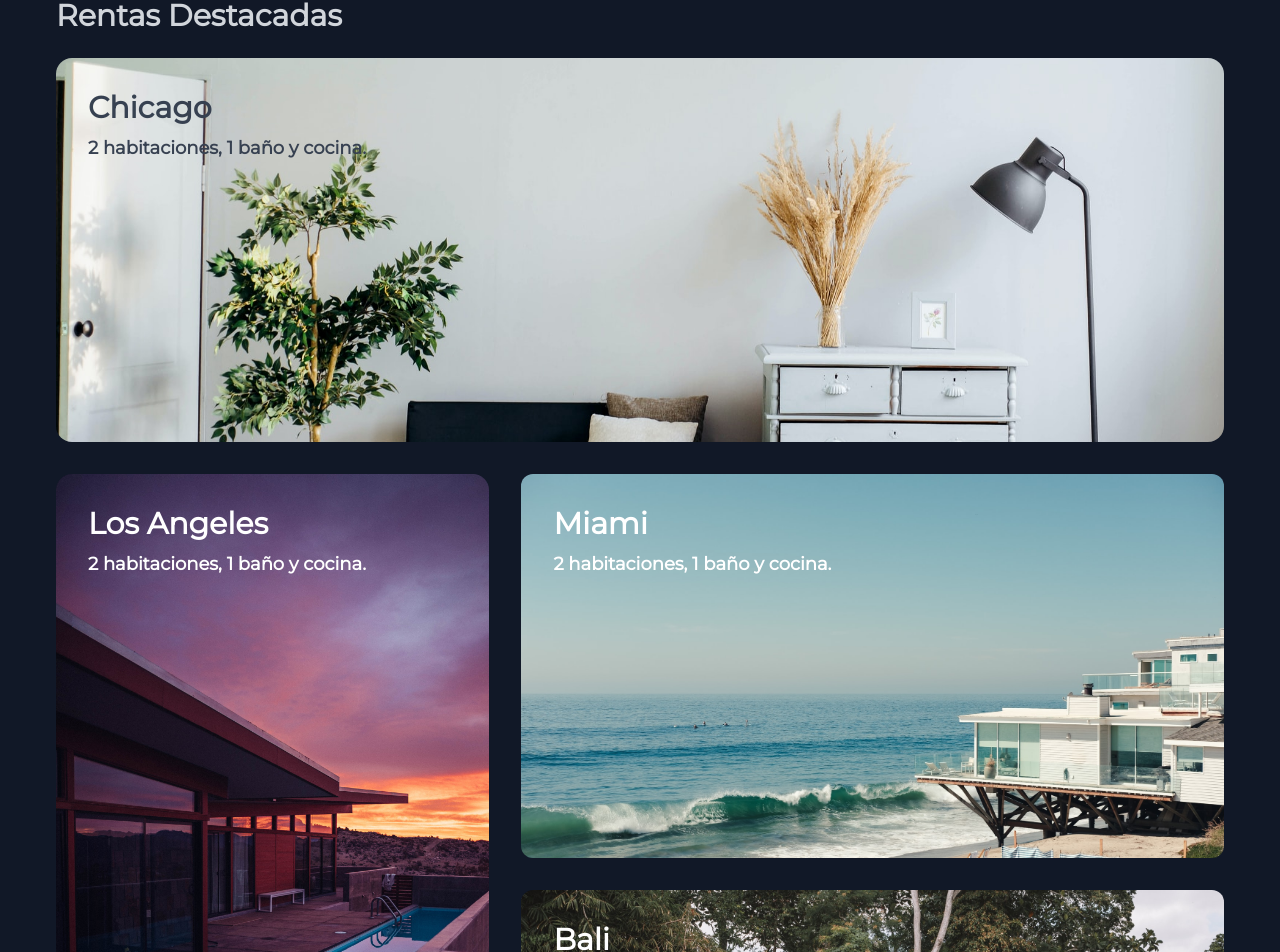
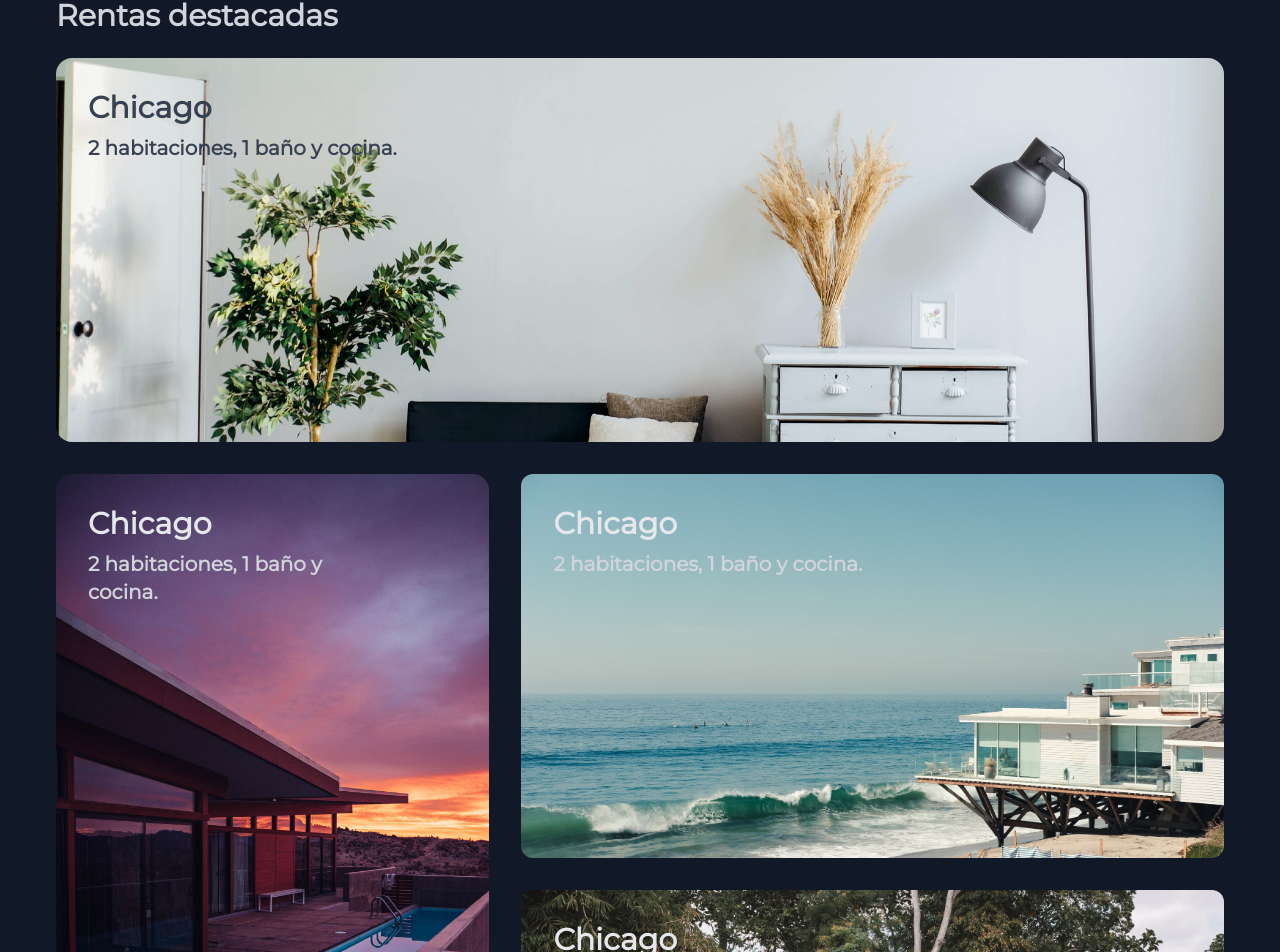
Before and after one commit to carlos-angel/travel, a React (Vite) app: page / in a window 1280 px wide. Shown: the part 1070-2022 px from the top of the page. Built offline with nearby package versions, Linux system fonts and the light colour scheme.

Commit message:
refactor: add componente TrendingStays

```diff
--- /dev/null
+++ b/src/components/TrendingStays.jsx
@@ -0,0 +1,60 @@
+import React from 'react';
+
+const TrendingStays = ({ children, id, title }) => {
+  return (
+    <section id={id} className='h-full px-6 lg:px-14'>
+      <p className='pb-6 text-3xl font-semibold text-primary dark:text-gray-300'>{title}</p>
+      {children}
+    </section>
+  );
+};
+
+const Top = ({ children }) => (
+  <div className='w-full mb-8 h-96 lg:flex-none'>
+    {children}
+  </div>
+);
+
+const Bottom = ({ children }) => (
+  <div className='lg:flex lg:h-1/3 lg:w-full lg:flex-none'>
+    {children}
+  </div>
+);
+
+const BottomLeft = ({ children }) => (
+  <div className='w-full mb-8 h-96 lg:w-3/5 lg:h-auto'>
+    {children}
+  </div>
+);
+
+const BottomRight = ({ children }) => (
+  <div className='lg:flex lg:flex-col lg:w-full lg:pl-8'>{children}</div>
+);
+
+const Card = ({children, className}) => (
+  <div className={className}>
+    {children}
+  </div>
+);
+
+const CardTitle = ({title, className}) => (
+  <p className={`${className ?? 'cardTitle lg:text-gray-200'}`}>{title}</p>
+);
+
+const CardDescription = ({description, className}) => (
+  <p className={`${className ?? 'pl-8 mr-24 text-base font-extrabold text-white lg:text-xl lg:text-gray-300'}`}>
+    {description}
+  </p>
+)
+
+TrendingStays.Top = Top;
+
+TrendingStays.Bottom = Bottom;
+TrendingStays.BottomLeft = BottomLeft;
+TrendingStays.BottomRight = BottomRight;
+
+TrendingStays.Card = Card;
+TrendingStays.Card.Title = CardTitle;
+TrendingStays.Card.Description = CardDescription;
+
+export default TrendingStays;
--- a/src/screens/Home.jsx
+++ b/src/screens/Home.jsx
@@ -8,6 +8,7 @@ import { Navbar } from 'components/Navbar';
 import { TabBar } from 'components/TabBar';
 import travels from 'content/travels';
 import { DarkMode } from 'components/DarkMode';
+import TrendingStays from '../components/TrendingStays';
 
 export const Home = () => {
   const [showPage, setShowPage] = useState('home');
@@ -86,48 +87,37 @@ export const Home = () => {
           </div>
         </section>
 
-        <section id='trendingStays' className='h-full px-6 lg:px-14'>
-          <p className='pb-6 text-3xl font-semibold text-primary dark:text-gray-300'>
-            Rentas Destacadas
-          </p>
-          <div className='flex flex-col items-center justify-center w-full h-full'>
-            <TravelCard className='w-full mb-8 bg-cover h-96 bg-chicago rounded-2xl lg:flex-none lg:bg-center'>
-              <TravelCard.Title title='Chicago' className='cardTitle lg:text-gray-700' />
-              <TravelCard.Description
+        <TrendingStays id='trendingStays' title='Rentas destacadas'>
+          <TrendingStays.Top>
+            <TrendingStays.Card className='w-full h-full bg-cover rounded-2xl lg:bg-center bg-chicago'>
+              <TrendingStays.Card.Title title='Chicago' className='cardTitle lg:text-gray-700' />
+              <TrendingStays.Card.Description
                 description='2 habitaciones, 1 baño y cocina.'
-                className='pl-8 mr-24 text-base font-extrabold text-white lg:text-lg lg:font-semibold lg:text-gray-700'
+                className='pl-8 mr-24 text-base font-extrabold text-white lg:text-xl lg:text-gray-700'
               />
-            </TravelCard>
+            </TrendingStays.Card>
+          </TrendingStays.Top>
 
-            <div className='lg:flex lg:h-1/3 lg:w-full lg:flex-none'>
-              <TravelCard className='w-full mb-8 bg-cover h-96 bg-LA rounded-2xl lg:w-3/5 lg:h-auto'>
-                <TravelCard.Title title='Los Angeles' className='cardTitle' />
-                <TravelCard.Description
-                  description='2 habitaciones, 1 baño y cocina.'
-                  className='pl-8 mr-24 text-base font-extrabold text-white lg:text-lg lg:font-semibold'
-                />
-              </TravelCard>
+          <TrendingStays.Bottom>
+            <TrendingStays.BottomLeft>
+              <TrendingStays.Card className='w-full bg-cover  h-96 bg-LA rounded-2xl lg:w-full lg:h-full'>
+                <TrendingStays.Card.Title title='Chicago' />
+                <TrendingStays.Card.Description description='2 habitaciones, 1 baño y cocina.' />
+              </TrendingStays.Card>
+            </TrendingStays.BottomLeft>
 
-              <div className='lg:flex lg:flex-col lg:w-full lg:pl-8'>
-                <TravelCard className='w-full mb-8 bg-cover h-96 bg-miami rounded-xl'>
-                  <TravelCard.Title title='Miami' className='cardTitle' />
-                  <TravelCard.Description
-                    description='2 habitaciones, 1 baño y cocina.'
-                    className='pl-8 mr-24 text-sm font-extrabold text-white lg:text-lg lg:font-semibold'
-                  />
-                </TravelCard>
-
-                <TravelCard className='w-full mb-8 bg-cover h-96 bg-bali rounded-xl'>
-                  <TravelCard.Title title='Bali' className='cardTitle' />
-                  <TravelCard.Description
-                    description='2 habitaciones, 1 baño y cocina.'
-                    className='pl-8 mr-24 text-sm font-extrabold text-white lg:text-lg lg:font-semibold'
-                  />
-                </TravelCard>
-              </div>
-            </div>
-          </div>
-        </section>
+            <TrendingStays.BottomRight>
+              <TrendingStays.Card className='w-full mb-8 bg-cover h-96 bg-miami rounded-xl'>
+                <TrendingStays.Card.Title title='Chicago' />
+                <TrendingStays.Card.Description description='2 habitaciones, 1 baño y cocina.' />
+              </TrendingStays.Card>
+              <TrendingStays.Card className='w-full mb-8 bg-cover h-96 bg-bali rounded-xl'>
+                <TrendingStays.Card.Title title='Chicago' />
+                <TrendingStays.Card.Description description='2 habitaciones, 1 baño y cocina.' />
+              </TrendingStays.Card>
+            </TrendingStays.BottomRight>
+          </TrendingStays.Bottom>
+        </TrendingStays>
 
         <FrequentQuestions>
           <FrequentQuestions.FQA
```
